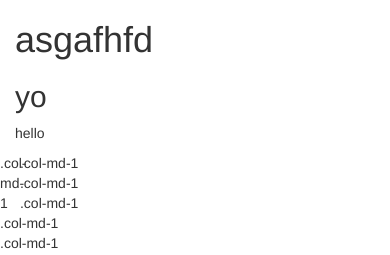
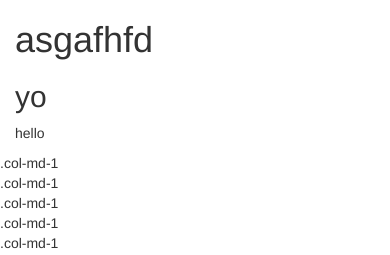
Before and after one commit to mortar86/mortar86, a plain HTML site: page index.html in a window 390 px wide. Shown: the top 255 px of the page. Drawn offline with nearby package versions, Linux system fonts and the light colour scheme.

Commit message:
change a little bit

```diff
--- a/index.html
+++ b/index.html
@@ -22,7 +22,7 @@
       </p>
     </div>
     <div class="row">
-      <div class="col-xs-1">.col-md-1</div>
+      <div class="col-md-1">.col-md-1</div>
       <div class="col-md-1">.col-md-1</div>
       <div class="col-md-1">.col-md-1</div>
       <div class="col-md-1">.col-md-1</div>
```
